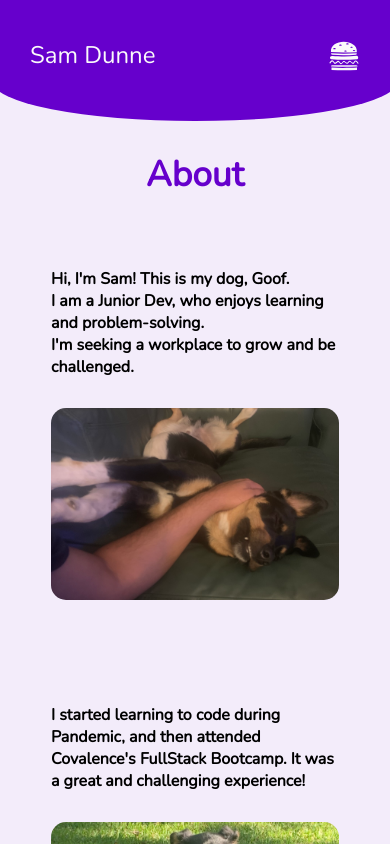
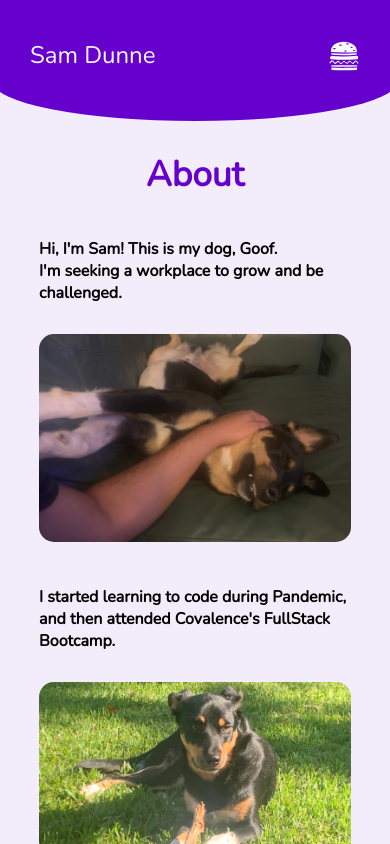
Before and after one commit to Sam-Dunne/portfolio-next-styledcomponents, a Next.js app: page /about in a window 390 px wide. Shown: the top 844 px of the page. Built offline with nearby package versions, Linux system fonts and the light colour scheme.

Commit message:
more responsive futzing

```diff
--- a/components/AboutContent.js
+++ b/components/AboutContent.js
@@ -8,23 +8,23 @@ const AboutContent = ({ }) => {
 
             <HeaderTitle>About</HeaderTitle>
             <Section>
-                <HeroH1>Hi, I&apos;m Sam! This is my dog, Goof. <br /> I am a Junior Dev, who enjoys learning and problem-solving. <br /> I&apos;m seeking a workplace to grow and be challenged.</HeroH1>
+                <HeroH1>Hi, I&apos;m Sam! This is my dog, Goof. <br /> I&apos;m seeking a workplace to grow and be challenged.</HeroH1>
                 <ImageWrapper>
                     <SCImage src="/invertedGoof.jpg" alt="Picture of upside down dog" width={600} height={400} objectFit="cover" priority={true} />
                 </ImageWrapper>
             </Section>
             <Section picFirst>
-                <HeroH1 mrgnLeftLG>I started learning to code during Pandemic, and then attended Covalence&apos;s FullStack Bootcamp. It was a great and challenging experience!</HeroH1>
+                <HeroH1 mrgnLeftLG>I started learning to code during Pandemic, and then attended Covalence&apos;s FullStack Bootcamp.</HeroH1>
                 <ImageWrapper>
                     <SCImage src="/goof-in-grass.jpg" alt="dog chewing stick in the grass" width={600} height={400} objectFit="cover" priority={true} />
                 </ImageWrapper>
             </Section>
-            <Section>
-                <HeroH1>My background in Live Event Production and Food Service give me experience working in dynamic fast paced environments in teams, leading those teams, and getting along with widely diverse peoples and personalities. </HeroH1>
+            {/* <Section>
+                <HeroH1>My experience in Live Event Production getting along with widely diverse peoples and personalities.</HeroH1>
                 <ImageWrapper>
                     <SCImage src="/dliveConsole.png" alt="audio mixing console" width={600} height={400} objectFit="cover" priority={true} />
                 </ImageWrapper>
-            </Section>
+            </Section> */}
 
         </>
             )
--- a/globalstyle.js
+++ b/globalstyle.js
@@ -40,19 +40,20 @@ export const Section = styled.section`
     justify-content: center;
     flex-wrap: wrap;
     align-items: center;
-    padding: 30px 12px;
+    /* padding: 30px 12px; */
     width: 80vw;
     margin: 20px auto;
     @media ${device.tablet} {
-        width: 85vw;
+        width: 70vw;
         justify-content: space-around;
         padding: 30px 30px;
         flex-direction: ${props => props.picFirst ? 'row-reverse' : 'row'};
     }
     @media ${device.laptopL} {
+        justify-content: space-evenly;
         margin: 20px auto;
         padding: 30px 0;
-        width: 65vw;
+        width: 60vw;
     }
     `;
 
@@ -125,12 +126,12 @@ export const HeroH1 = styled.h1`
 
     @media ${device.tablet} {
         font-size: 1.2rem;
-        max-width: 50vw;
+        max-width: 192px;
         padding-right: 0;
     }
 
     @media ${device.laptopL} {
-        max-width: 30vw;
+        max-width: 357px;
         margin: ${props => props.mrgnLeftLG ? "0 0 0 80px" : "0 80px 0 0"};
     }
 `;
--- a/pages/index.js
+++ b/pages/index.js
@@ -26,7 +26,7 @@ export default function Home() {
       </Head>
       <Container>
         <Section>
-          <HeroH1>Hi, I&apos;m Sam!
+          <HeroH1 centered>Hi, I&apos;m Sam!
             <br />
             Thank you for visiting my site.
             <br />
```
